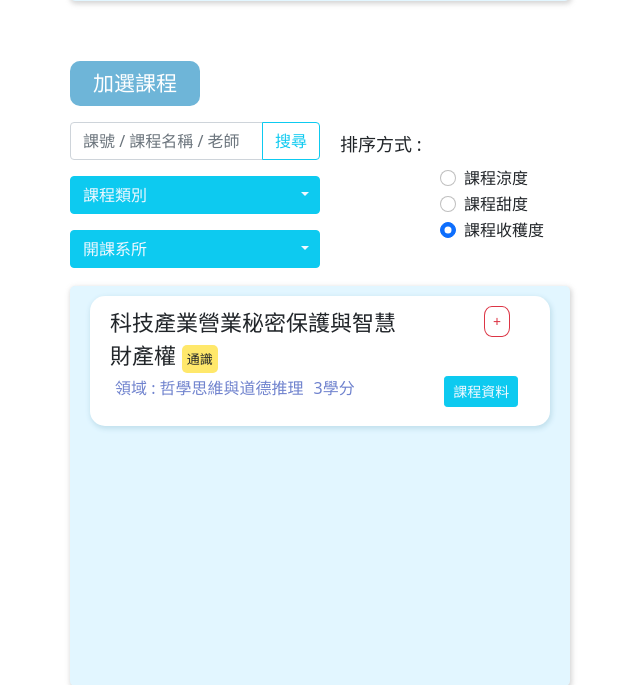
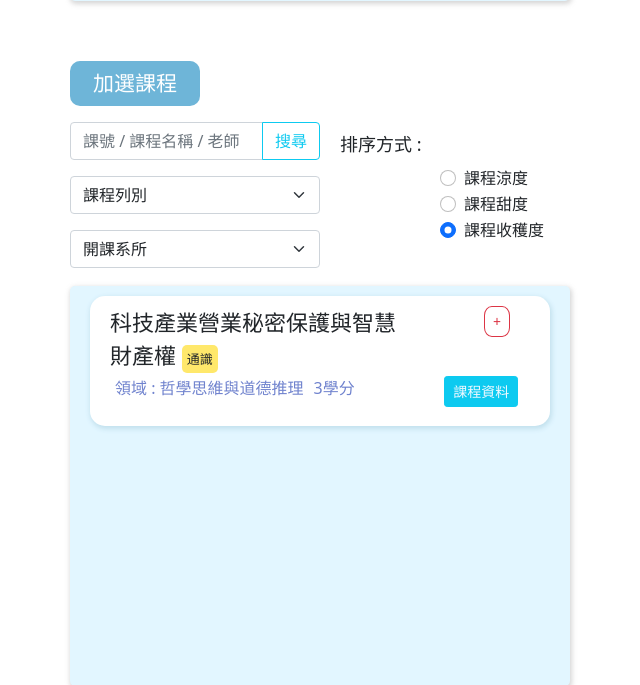
Before and after one commit to as535364/NTNU-Course-Scheduler-Intellect-Elf, a Flask app: page /table in a window 1280 px wide. Shown: the part 2479-3164 px from the top of the page, without its empty margins (12-652 px from the left). Run offline with Flask 2, Linux system fonts and the light colour scheme; data that the repository does not hold is empty.

Commit message:
fix 課程列別、開課系所

```diff
--- a/templates/table.html
+++ b/templates/table.html
@@ -297,43 +297,55 @@
                     </div>
                     {# 課程類別drop down  #}
                      {# 課程類別drop down  #}
-                    <div class="dropdown">
-                        <div class="col-md-12 btn-group">
-                            <button class="btn btn-info dropdown-toggle" style="text-align: left" type="button" data-bs-toggle="dropdown" aria-expanded="false">
-                                <span id = "btnTypeTex" name = "btnTypeTex" style="color: aliceblue">課程類別</span>
-                            </button>
-                            <ul id="typeSelect"  class="dropdown-menu col-md-12" aria-labelledby="btnTypeTex" >
-                                <li><a class="dropdown-item" onclick="showType(this)" value = "Action" >Action </a></li>
-                                <li><a class="dropdown-item" onclick="showType(this)" value = "Another action">Another action </a></li>
-                                <li><a class="dropdown-item" onclick="showType(this)" value = "Something else here">Something else here </a></li>
-                            </ul>
-                            <script>
-                                function showType( item ) {
-                                  document.getElementById('btnTypeTex').innerHTML =item.innerHTML;
-                                  document.getElementById('btnTypeTex').value = item.innerHTML;
-                                }
-                            </script>
-
-                        </div>
-                    </div>
+{#                    <div class="dropdown">#}
+{#                        <div class="col-md-12 btn-group">#}
+{#                            <button class="btn btn-info dropdown-toggle" style="text-align: left" type="button" data-bs-toggle="dropdown" aria-expanded="false">#}
+{#                                <span id = "btnTypeTex" name = "btnTypeTex" style="color: aliceblue">課程類別</span>#}
+{#                            </button>#}
+{#                            <ul id="typeSelect"  class="dropdown-menu col-md-12" aria-labelledby="btnTypeTex" >#}
+{#                                <li><a class="dropdown-item" onclick="showType(this)" value = "Action" >Action </a></li>#}
+{#                                <li><a class="dropdown-item" onclick="showType(this)" value = "Another action">Another action </a></li>#}
+{#                                <li><a class="dropdown-item" onclick="showType(this)" value = "Something else here">Something else here </a></li>#}
+{#                            </ul>#}
+{#                            <script>#}
+{#                                function showType( item ) {#}
+{#                                  document.getElementById('btnTypeTex').innerHTML =item.innerHTML;#}
+{#                                  document.getElementById('btnTypeTex').value = item.innerHTML;#}
+{#                                }#}
+{#                            </script>#}
+{##}
+{#                        </div>#}
+{#                    </div>#}
+                    <select class="form-select mb-3" aria-label="Default select example" name="category">
+                      <option selected>課程列別</option>
+                      <option value="1">One</option>
+                      <option value="2">Two</option>
+                      <option value="3">Three</option>
+                    </select>
 {#                     開課系所drop down#}
-                    <div class="dropdown">
-                        <div class="col-md-12 btn-group offset-md-0 mt-3">
-                             <button class="btn btn-info dropdown-toggle" style="text-align: left" type="button" data-bs-toggle="dropdown" aria-expanded="false">
-                                <span id = "btnDeptTex" name = "btnDeptTex" style="color: aliceblue">開課系所</span>
-                            </button>
-                            <ul id="typeSelect" class="dropdown-menu col-md-12" aria-labelledby="btnTypeTex" >
-                                <li><a class="dropdown-item" onclick="showDept(this)" >Action </a></li>
-                                <li><a class="dropdown-item" onclick="showDept(this)">Another action </a></li>
-                                <li><a class="dropdown-item" onclick="showDept(this)">Something else here </a></li>
-                            </ul>
-                            <script>
-                                function showDept( item ) {
-                                  document.getElementById('btnDeptTex').innerHTML =item.innerHTML;
-                                }
-                            </script>
-                        </div>
-                    </div>
+{#                    <div class="dropdown">#}
+{#                        <div class="col-md-12 btn-group offset-md-0 mt-3">#}
+{#                             <button class="btn btn-info dropdown-toggle" style="text-align: left" type="button" data-bs-toggle="dropdown" aria-expanded="false">#}
+{#                                <span id = "btnDeptTex" name = "btnDeptTex" style="color: aliceblue">開課系所</span>#}
+{#                            </button>#}
+{#                            <ul id="typeSelect" class="dropdown-menu col-md-12" aria-labelledby="btnTypeTex" >#}
+{#                                <li><a class="dropdown-item" onclick="showDept(this)" >Action </a></li>#}
+{#                                <li><a class="dropdown-item" onclick="showDept(this)">Another action </a></li>#}
+{#                                <li><a class="dropdown-item" onclick="showDept(this)">Something else here </a></li>#}
+{#                            </ul>#}
+{#                            <script>#}
+{#                                function showDept( item ) {#}
+{#                                  document.getElementById('btnDeptTex').innerHTML =item.innerHTML;#}
+{#                                }#}
+{#                            </script>#}
+{#                        </div>#}
+{#                    </div>#}
+                    <select class="form-select mb-3" aria-label="Default select example" name="dept">
+                      <option selected>開課系所</option>
+                      <option value="資工系">資工系</option>
+                      <option value="通識">通識</option>
+                      <option value="共同科">共同科</option>
+                    </select>
 
                 </div>
 
```
